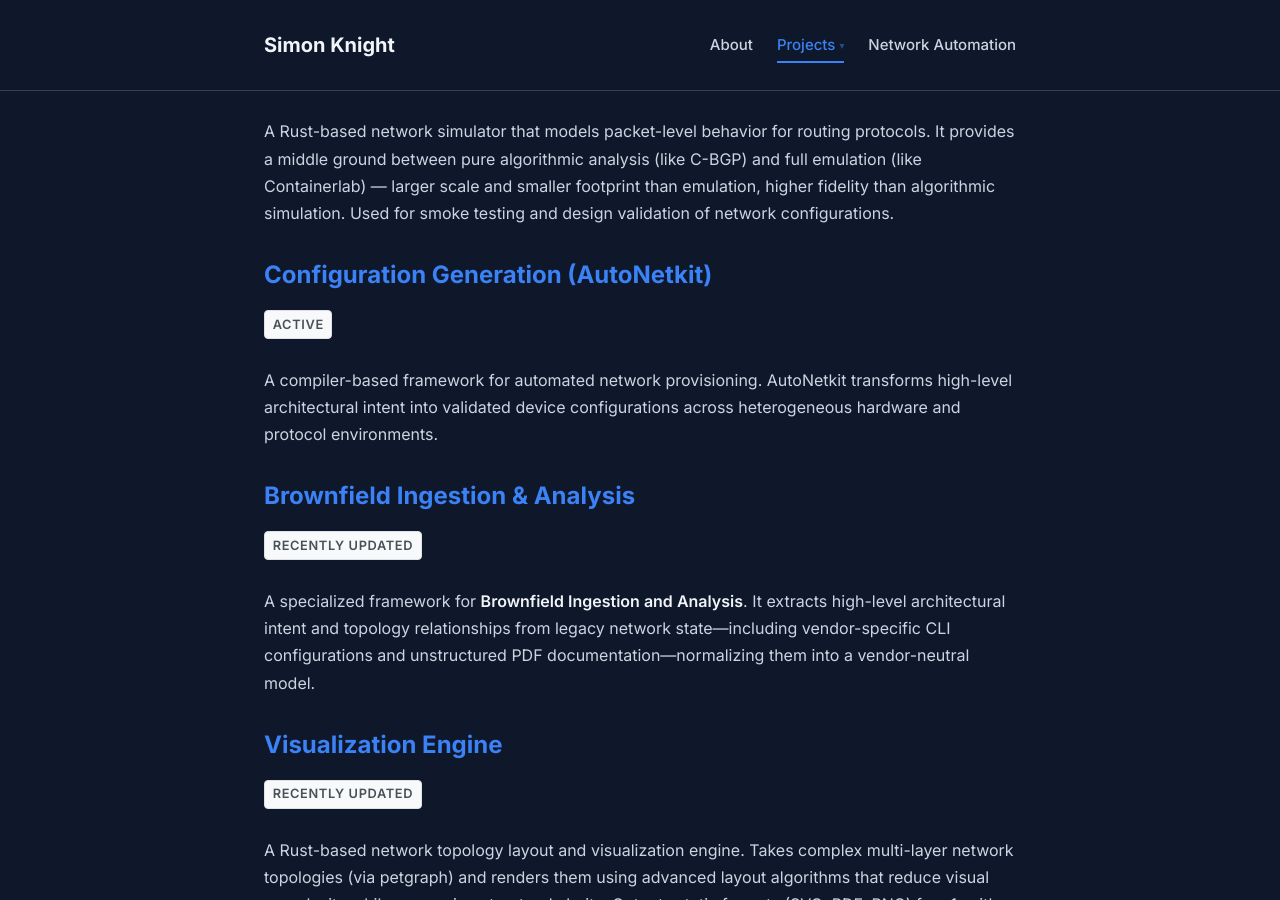
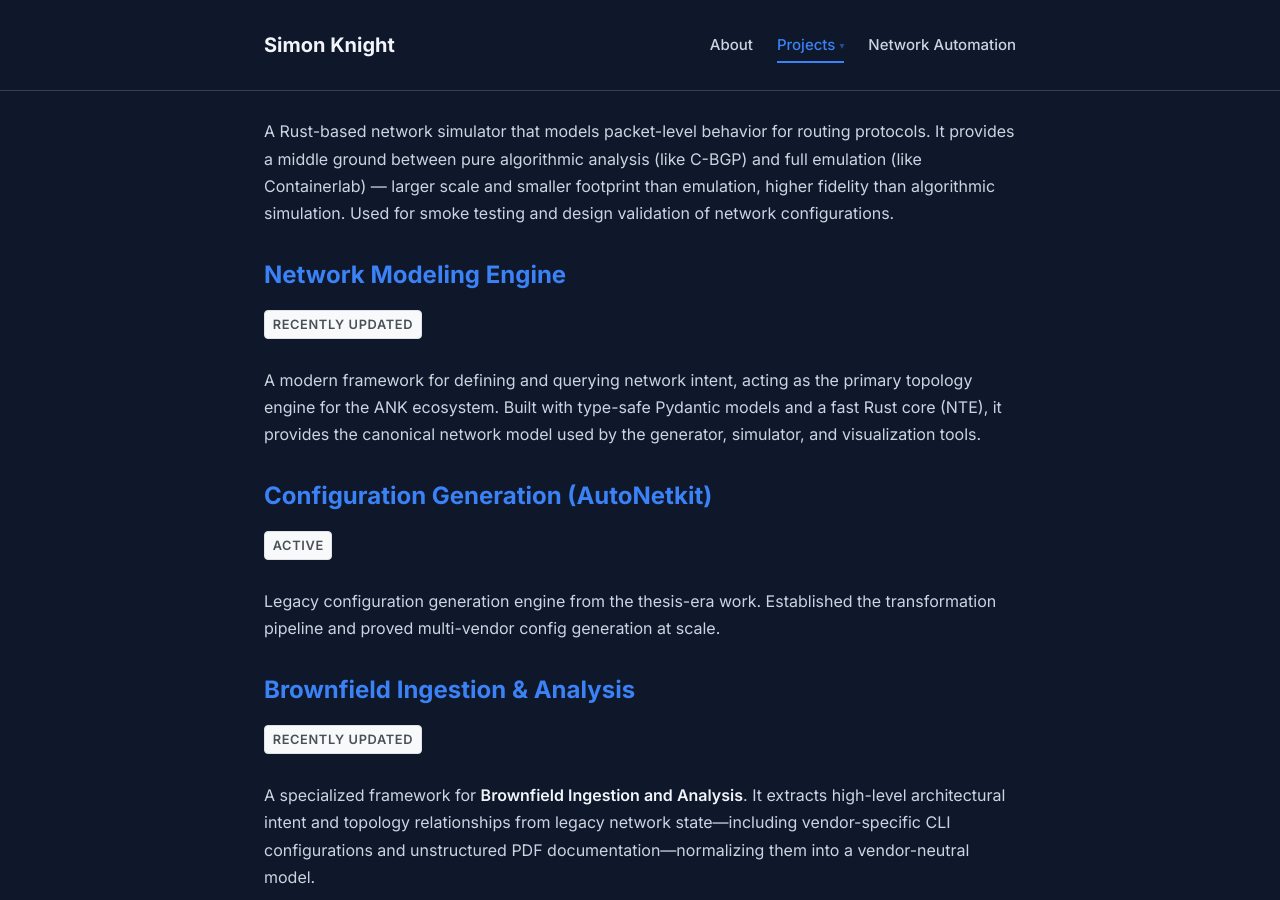
Before and after one commit to sk2/sk2.github.com, a Jekyll site: the page built from projects.md, in a window 1280 px wide and 900 px high, scrolled down 423 px. Built offline with Jekyll 4.4.1, drawn with Linux system fonts in a browser that asks for light colours; nearby versions of some CDN libraries; our own code applies the rules of GitHub Pages for plain Markdown files.

Commit message:
Make ank-pydantic the primary modeling link

```diff
--- a/projects.md
+++ b/projects.md
@@ -10,7 +10,7 @@
 
 ## 🌐 Network Engineering
 
-### [Network Simulator](projects/network-simulator)
+### [Network Simulator](projects/netsim)
 
 <span class="status-badge status-active">Recently Updated</span>
 
@@ -18,12 +18,20 @@
 A Rust-based network simulator that models packet-level behavior for routing protocols. It provides a middle ground between pure algorithmic analysis (like C-BGP) and full emulation (like Containerlab) — larger scale and smaller footprint than emulation, higher fidelity than algorithmic simulation. Used for smoke testing and design validation of network configurations.
 
 
+### [Network Modeling Engine](projects/ank-pydantic)
+
+<span class="status-badge status-active">Recently Updated</span>
+
+
+A modern framework for defining and querying network intent, acting as the primary topology engine for the ANK ecosystem. Built with type-safe Pydantic models and a fast Rust core (NTE), it provides the canonical network model used by the generator, simulator, and visualization tools.
+
+
 ### [Configuration Generation (AutoNetkit)](projects/autonetkit)
 
 <span class="status-badge status-active">Active</span>
 
 
-A compiler-based framework for automated network provisioning. AutoNetkit transforms high-level architectural intent into validated device configurations across heterogeneous hardware and protocol environments.
+Legacy configuration generation engine from the thesis-era work. Established the transformation pipeline and proved multi-vendor config generation at scale.
 
 
 ### [Brownfield Ingestion & Analysis](projects/configparsing)
```
Also changed, not shown: network-automation.md (+5 -1 lines).
